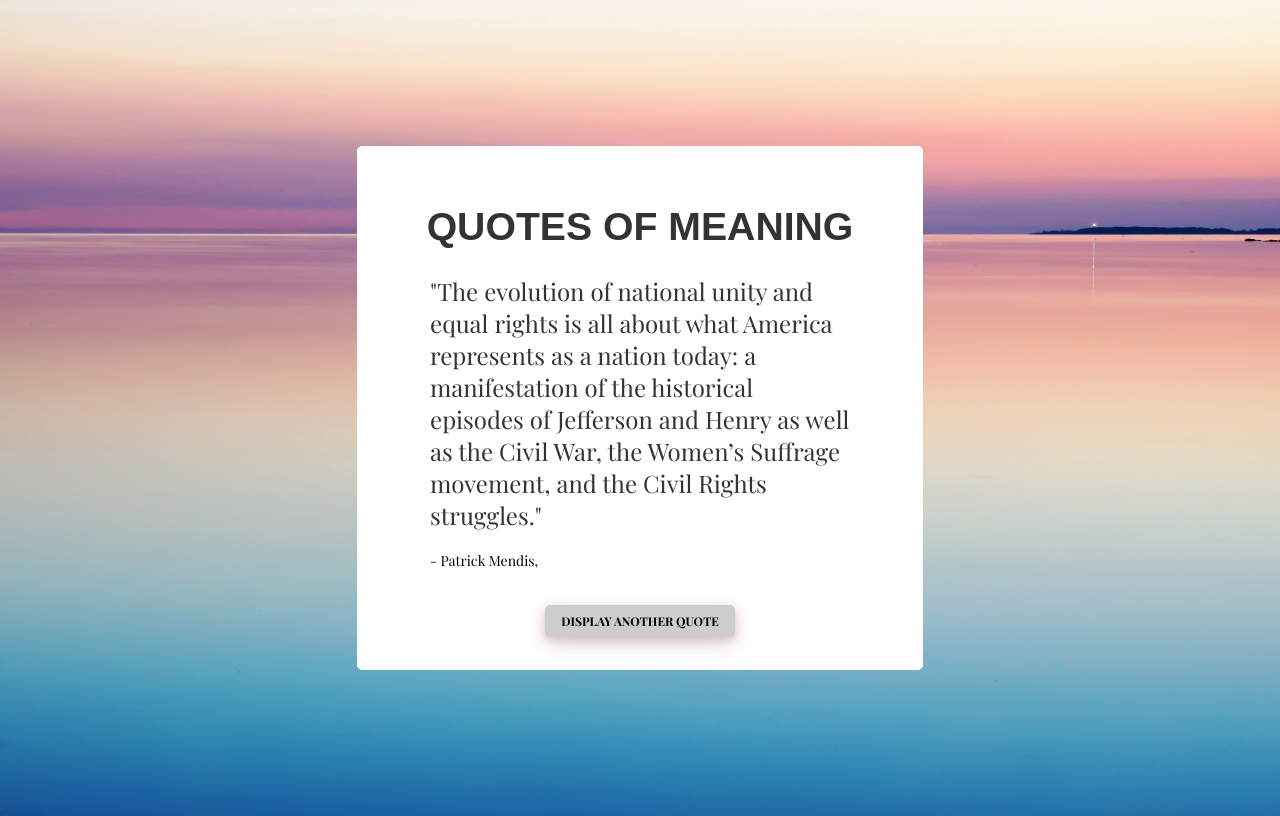
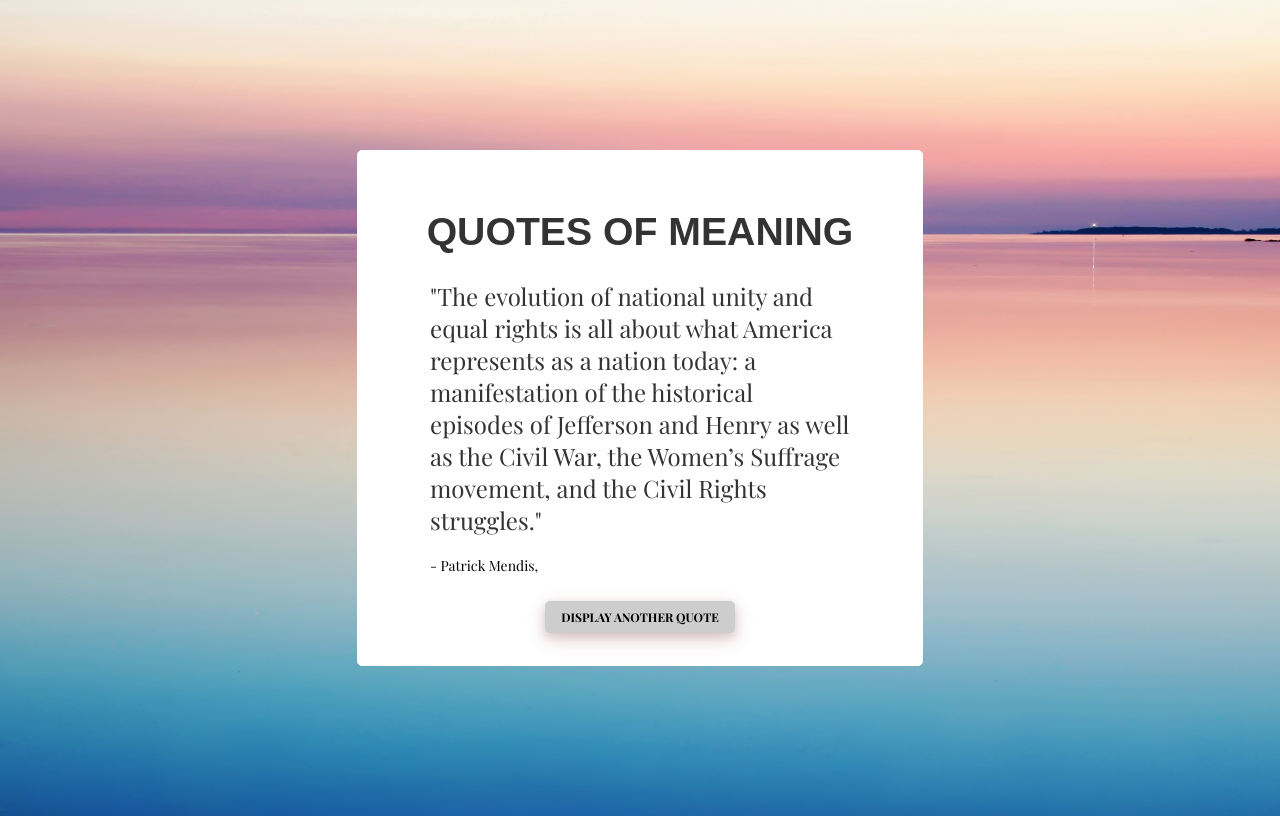
Before and after one commit to mrivasperez/quoteGenerator, a plain HTML site: page index.html in a window 1280 px wide. Drawn offline with nearby package versions, Linux system fonts and the light colour scheme; a web font is replaced by a local one.

Commit message:
Update main.css

```diff
--- a/assets/main.css
+++ b/assets/main.css
@@ -40,6 +40,7 @@ body{
     /* transition: .1s; */
     font-weight: 600;
     font-size: 0.75rem;
+    margin-top: 10px;
 }
 
 #quoteBtn:hover{
@@ -58,7 +59,7 @@ body{
 
 blockquote{
 
-    padding: 0px 0px 5px 0px;
+    padding: 0px 0px 0px 0px;
     font-weight: 100;
     text-align: left;
 }
```
